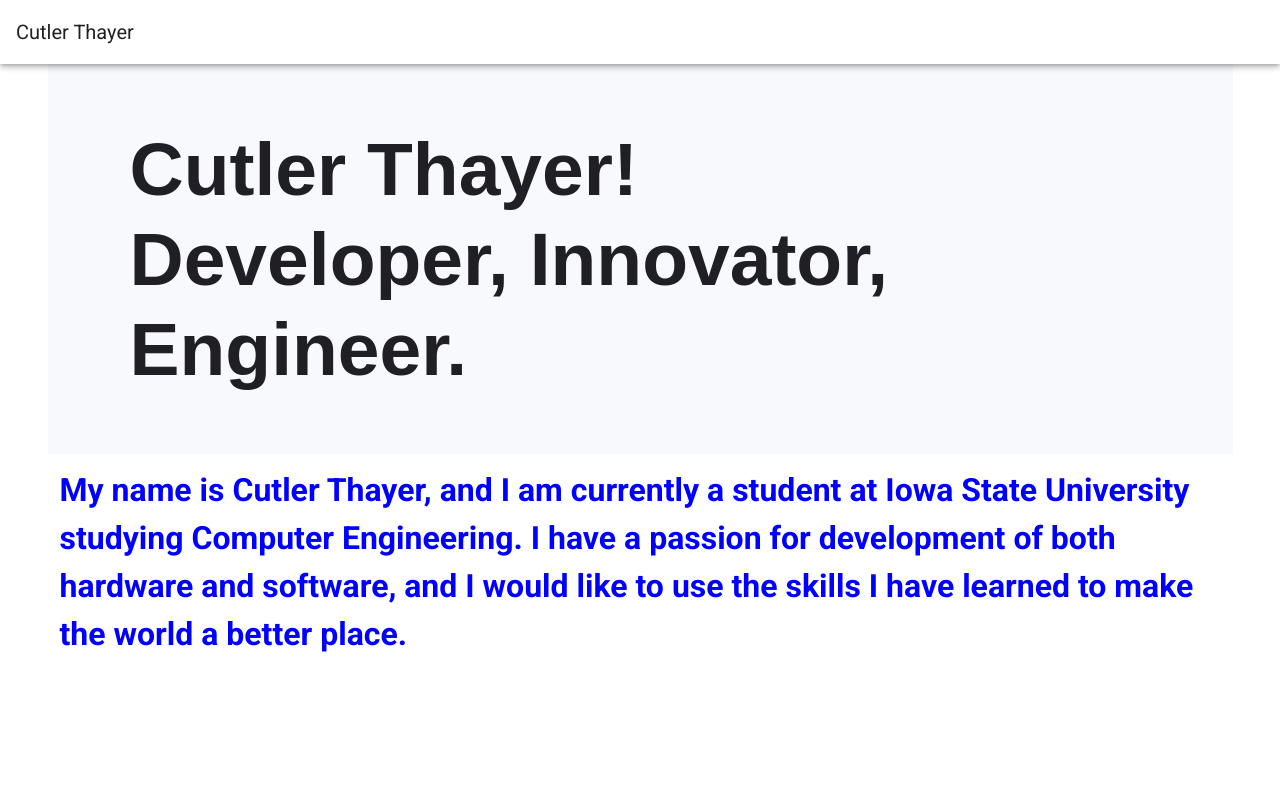
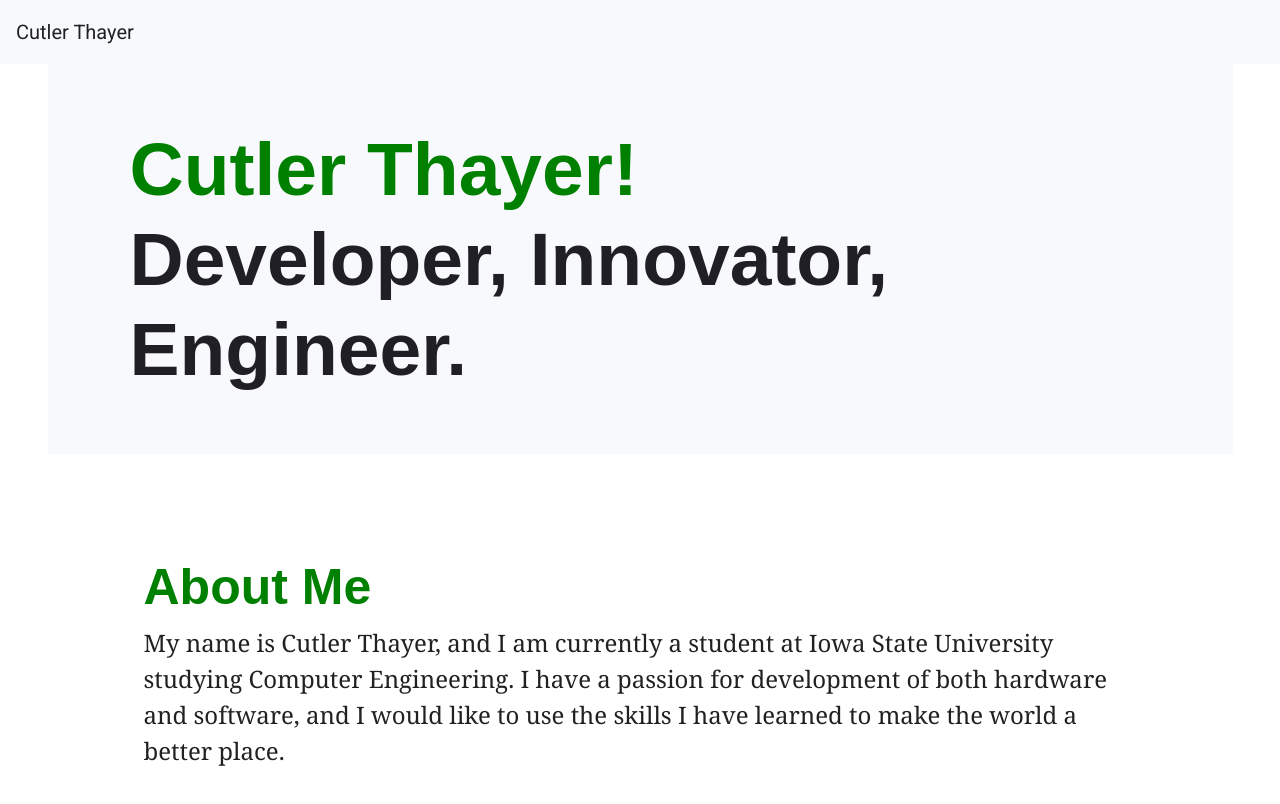
Before and after one commit to CutlerThayer/personal_website, a Vue app: page / in a window 1280 px wide. Shown: the top 804 px of the page. Built offline with nearby package versions, Linux system fonts and the light colour scheme.

Commit message:
Made a lot of improvements on style, but style changes are not together.

```diff
--- a/src/App.vue
+++ b/src/App.vue
@@ -2,13 +2,15 @@
   <v-app>
     <v-app-bar
       app
-      color="primary"
+      color="bg_color"
+      elevation=0
     >
       <v-app-bar-title
         class="sticky"
       >
         Cutler Thayer
       </v-app-bar-title>
+
       <v-spacer></v-spacer>
 
     </v-app-bar>
@@ -21,8 +23,8 @@
 </template>
 
 <script>
-import Home from './components/siteContent/Home';
-import About from './components/siteContent/About';
+import Home from './components/Home';
+import About from './components/About';
 
 export default {
   name: 'App',
--- a/src/components/siteContent/About.vue
+++ b/src/components/About.vue
@@ -1,10 +1,19 @@
 <template>
-    <v-container>
-        <h1>
+    <v-container
+        class="pa-16"
+    >
+        <h1
+            class="title_class pa-8 pb-0"
+        >
+        About Me
+        </h1>
+        <p
+            class="paragraph_class pa-8 pt-0"
+        >
             My name is Cutler Thayer, and I am currently a student at Iowa State University studying Computer Engineering.
             I have a passion for development of both hardware and software, and I would like to use the skills I have learned
             to make the world a better place.
-        </h1>
+        </p>
     </v-container>
 </template>
 
@@ -18,7 +27,17 @@ export default defineComponent({
 
 <style scoped>
 * {
-    color: blue;
     background-color: primary;
 }
+
+.title_class {
+    font-family: Poppins, sans-serif;
+    font-size: 50px;
+    color: green;
+}
+
+.paragraph_class {
+    font-family: Cambria, Cochin, Georgia, Times, 'Times New Roman', serif;
+    font-size: 24px;
+}
 </style>
--- a/src/components/siteContent/Home.vue
+++ b/src/components/Home.vue
@@ -3,7 +3,7 @@
         <h1
             class=" my-12 heading-title"
         >
-            Cutler Thayer! Developer, Innovator, Engineer.
+            <div class="pop-color">Cutler Thayer!</div> Developer, Innovator, Engineer.
         </h1>
     </v-container>
 </template>
--- a/src/plugins/vuetify.js
+++ b/src/plugins/vuetify.js
@@ -8,7 +8,9 @@ export default new Vuetify({
         themes: {
             light: {
                 primary: 'ffffff',
-                secondary: '#000000'
+                secondary: '#000000',
+                bg_color: '#f8f9fc',
+                pop_color: 'green'
             }
         }
     }
```
